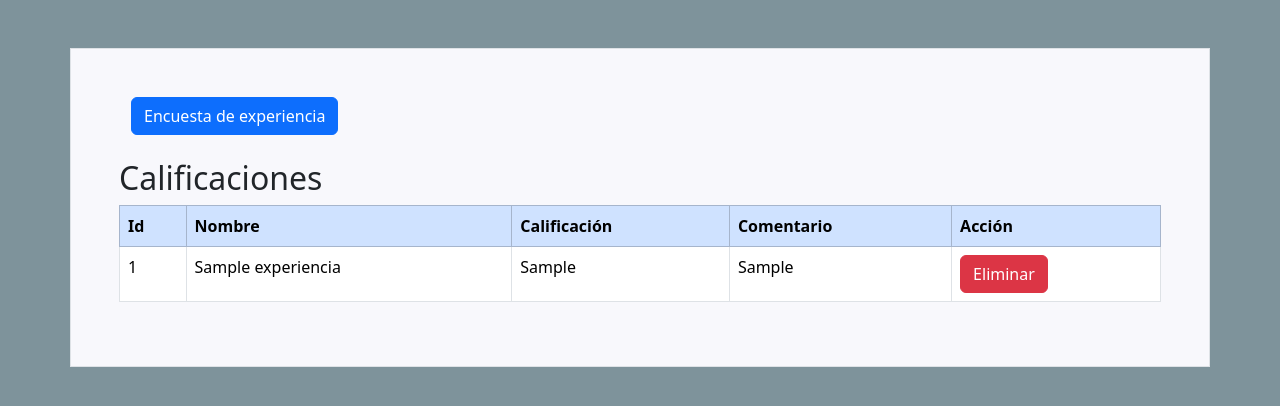
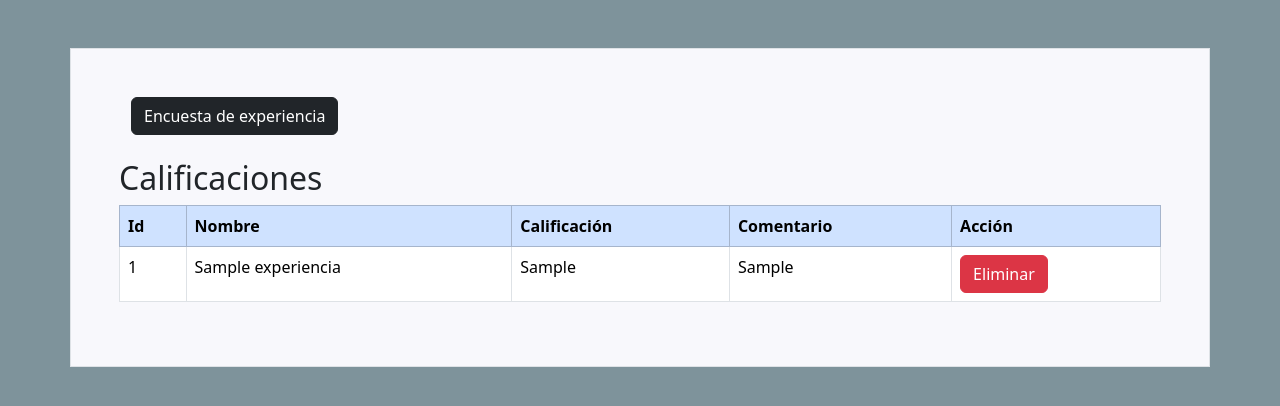
Before and after one commit to lunalunaluna707/actividad02, a Flask app: page /tabla in a window 1280 px wide. Shown: the top 406 px of the page. Run offline with Flask 3, Linux system fonts and the light colour scheme; tables that the repository leaves empty or names only in its code hold one stand-in row (values such as "Sample post"); some libraries are stand-ins or nearby versions.

Commit message:
Update calificaciones.html

```diff
--- a/templates/calificaciones.html
+++ b/templates/calificaciones.html
@@ -22,7 +22,7 @@
 
 <div class="container p-5 my-5 border" id="contenedor" name="contenedor">
     <div>
-      <div class="container"> <a id="btnvertabla" name="btnvertabla" class="btn btn-primary" href="{{ url_for('formulario') }}">Encuesta de experiencia</a></div>
+      <div class="container"> <a id="btnvertabla" name="btnvertabla" class="btn btn-dark" href="{{ url_for('formulario') }}">Encuesta de experiencia</a></div>
     </div>
     <br>
 
```
